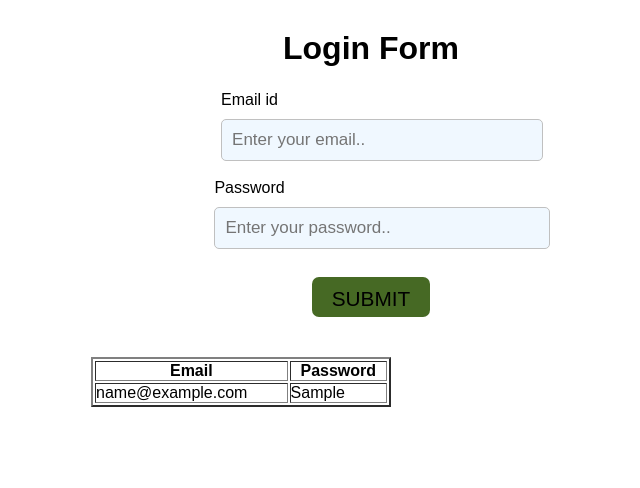
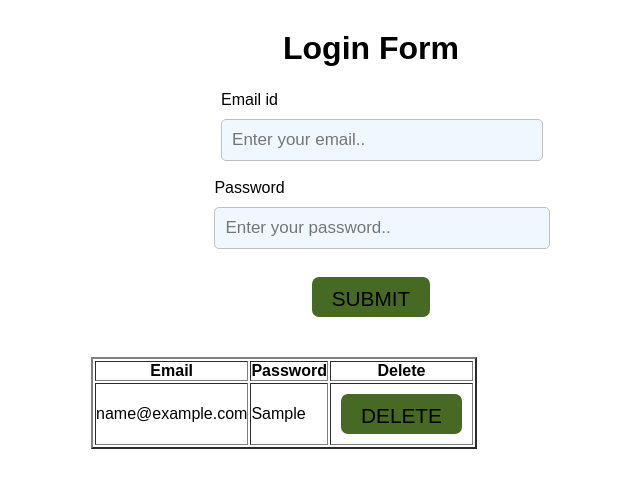
Before and after one commit to vaishnavihadawale/react-practice, a React (Create React App) app: page / in a window 1280 px wide. Both pictures are taken after typing "name@example.com", "Sample" into the empty fields and a click on the button "SUBMIT". Shown: the top 488 px of the page, without its empty margins (299-939 px from the left). Built offline with nearby package versions, Linux system fonts and the light colour scheme.

Commit message:
Delete row on table

```diff
--- a/src/Component/FormValidation/FormValidation.js
+++ b/src/Component/FormValidation/FormValidation.js
@@ -2,6 +2,7 @@ import { useState } from 'react'
 import './Design.css'
 
 export const FormValidation = () => {
+
     const [inputarray, setInputarray] = useState([]);
     const [inputData, setInputData] = useState({
         emailid: "",
@@ -20,9 +21,18 @@ export const FormValidation = () => {
     const handlesubmit = (event) => {
         event.preventDefault();
         setInputarray([...inputarray, { emailid, password }])
-        console.log(inputData);
+       // console.log(inputData);
+        //console.log(inputarray);
+        setInputData({ emailid: "", password: "" })
+    }
+
+
+    const handledelete = (index) => {
+        const dataRow = [...inputarray];
+        dataRow.splice(index, 1);
         console.log(inputarray);
-        setInputData({ emailid: "", password: "" })
+        console.log(dataRow);
+        setInputarray(dataRow);
     }
 
     return (
@@ -47,15 +57,18 @@ export const FormValidation = () => {
                         <tr>
                             <th>Email</th>
                             <th>Password</th>
+                            <th>Delete</th>
                         </tr>
-                    { inputarray.map((data)=>{
-                        return(
+                        {inputarray.map((data, index) => {
+                            return (
 
                                 <tr>
                                     <td>{data.emailid}</td>
                                     <td>{data.password}</td>
+                                    <td><button onClick={() => handledelete(index)}>Delete</button></td>
                                 </tr>
-                        )})
+                            )
+                        })
                         }
                     </tbody>
                 </table>
```
Lines whose indentation alone changed are shown as unchanged.
